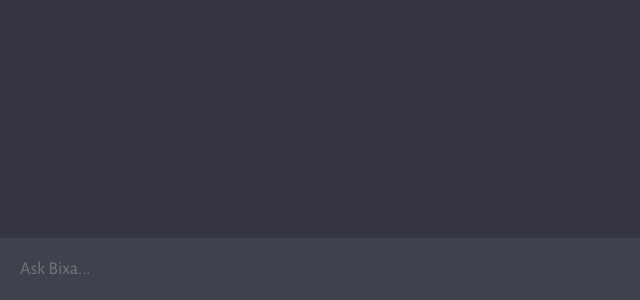
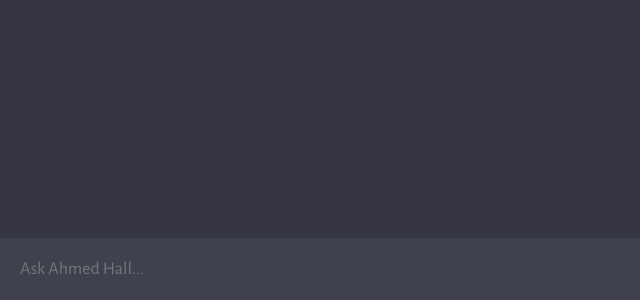
Before and after one commit to AhmedHll/Bixa-chat-AI, a website built with Vite: page client/index.html in a window 1280 px wide. Shown: the part 500-800 px from the top of the page, 0-640 px from the left. Built offline with nearby package versions, Linux system fonts and the light colour scheme.

Commit message:
edit name

```diff
--- a/client/index.html
+++ b/client/index.html
@@ -14,7 +14,7 @@
     <div id="chat_container"></div>
 
     <form>
-      <textarea name="prompt" rows="1" cols="1" placeholder="Ask Bixa..." id="" cols="30" rows="10"></textarea>
+      <textarea name="prompt" rows="1" cols="1" placeholder="Ask Ahmed Hall..." id="" cols="30" rows="10"></textarea>
       <button type="submit"> <img src="assets/send.svg"> </button>
     </form>
   </div>
```
Also changed, not shown: 2 other files.
